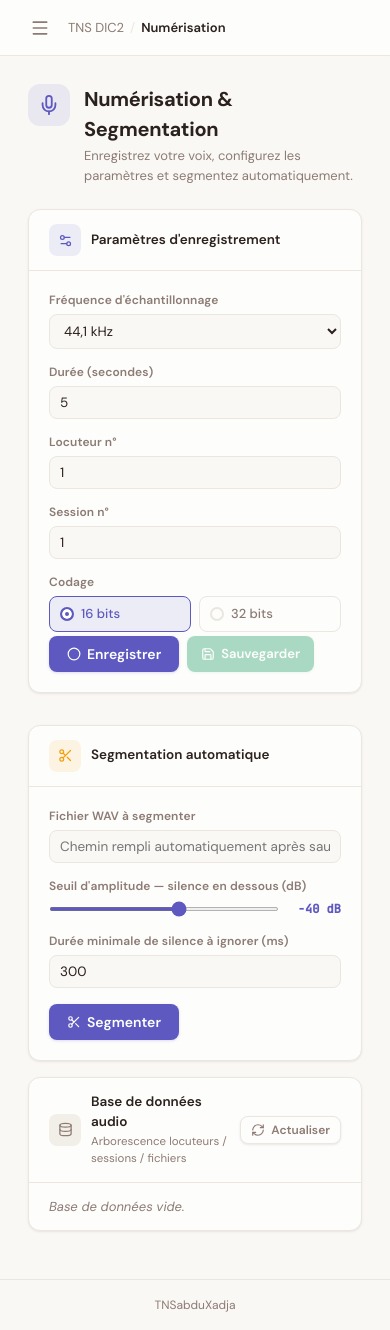
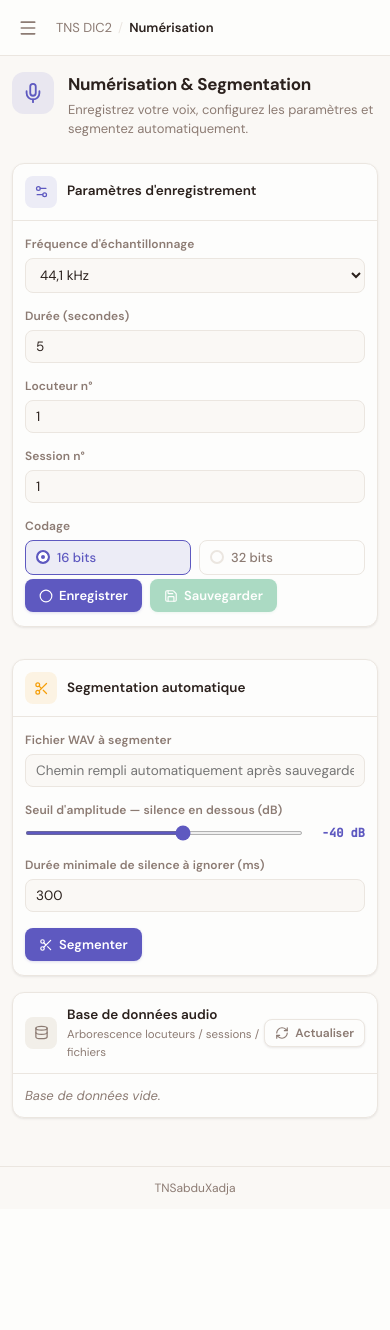
Before and after one commit to abduu11/TNS_PROJECT, a Flask app: page /partie1 in a window 390 px wide. After the commit the page ends 1195 px from the top, so only its background shows below. Run offline with Flask 3, Linux system fonts and the light colour scheme; data that the repository does not hold is empty.

Commit message:
new amelioration🎉

```diff
--- a/app.py
+++ b/app.py
@@ -251,6 +251,9 @@ def upload_audio():
     sr, samples = wavfile.read(wav_path)
     if samples.ndim > 1:
         samples = samples[:, 0]
+    # Normaliser les float32 vers la plage int16 pour cohérence des calculs
+    if samples.dtype == np.float32 or samples.dtype == np.float64:
+        samples = (samples * 32767).clip(-32768, 32767)
     samples = samples.astype(np.float64)
 
     return jsonify({
@@ -293,6 +296,8 @@ def filter_audio():
     sr, samples = wavfile.read(wav_path)
     if samples.ndim > 1:
         samples = samples[:, 0]
+    if samples.dtype == np.float32 or samples.dtype == np.float64:
+        samples = (samples * 32767).clip(-32768, 32767)
     samples = samples.astype(np.float64)
 
     N     = len(samples)
@@ -317,7 +322,16 @@ def filter_audio():
 
     out_name = f"filtered_{os.path.basename(wav_path)}"
     out_path = os.path.join(UPLOAD_DIR, out_name)
-    wavfile.write(out_path, sr, y_filtered.astype(np.int16))
+
+    # Normalisation robuste : ramener à la même amplitude que l'original
+    # puis convertir en int16 (plage -32768 à 32767)
+    orig_max = np.max(np.abs(samples))
+    filt_max = np.max(np.abs(y_filtered))
+    if filt_max > 0 and orig_max > 0:
+        y_filtered = y_filtered / filt_max * orig_max
+    # Clamp et conversion int16
+    y_int16 = np.clip(y_filtered, -32768, 32767).astype(np.int16)
+    wavfile.write(out_path, sr, y_int16)
 
     return jsonify({
         "time_orig":       _build_time_data(samples, sr),
--- a/static/css/style.css
+++ b/static/css/style.css
@@ -1288,7 +1288,7 @@ body {
 }
 
 /* ── RESPONSIVE ─────────────────────────────────────────────── */
-@media (max-width:900px) {
+@media (max-width: 900px) {
     .two-col {
         grid-template-columns: 1fr;
     }
@@ -1309,3 +1309,100 @@ body {
         font-size: 22px;
     }
 }
+
+@media (max-width: 600px) {
+    .page-body {
+        padding: 16px 12px 0;
+    }
+
+    .panel-body {
+        padding: 14px 12px;
+    }
+
+    .panel-head {
+        padding: 12px;
+    }
+
+    .panel-body-sm {
+        padding: 12px;
+    }
+
+    .two-col {
+        grid-template-columns: 1fr;
+    }
+
+    .cards-grid {
+        grid-template-columns: 1fr;
+    }
+
+    .filter-grid {
+        grid-template-columns: 1fr;
+    }
+
+    .form-grid {
+        grid-template-columns: 1fr;
+    }
+
+    .hero {
+        padding: 16px 12px 28px;
+    }
+
+    .hero-title {
+        font-size: 20px;
+    }
+
+    .hero-sub {
+        margin-bottom: 20px;
+    }
+
+    .chart-wrap {
+        height: 160px;
+    }
+
+    .upload-zone {
+        padding: 24px 12px;
+    }
+
+    .formula-box {
+        font-size: 11.5px;
+        padding: 8px 10px;
+    }
+
+    /* Tableau segments scrollable horizontalement */
+    .seg-table-wrap {
+        width: 100%;
+        overflow-x: auto;
+        -webkit-overflow-scrolling: touch;
+    }
+
+    /* Noms de fichiers tronqués */
+    .data-table .mono {
+        max-width: 130px;
+        overflow: hidden;
+        text-overflow: ellipsis;
+        white-space: nowrap;
+    }
+
+    /* Audio inline dans le tableau : taille réduite */
+    .data-table audio {
+        width: 120px;
+        height: 28px;
+    }
+
+    .btn-lg {
+        padding: 8px 14px;
+        font-size: 13px;
+    }
+
+    .page-header h1 {
+        font-size: 17px;
+    }
+
+    .topbar {
+        padding: 0 12px;
+    }
+
+    .page-footer {
+        padding: 12px;
+    }
+}
--- a/static/js/partie1.js
+++ b/static/js/partie1.js
@@ -38,6 +38,15 @@ btnRecord.addEventListener("click", async () => {
  */
 async function startRecording() {
   const duration = parseInt(document.getElementById("duration").value) || 5;
+
+  // Vérifier que l'API est disponible (HTTPS ou localhost requis)
+  if (!navigator.mediaDevices || !navigator.mediaDevices.getUserMedia) {
+    showAlert(recStatus,
+      "Microphone indisponible. Accédez via http://localhost:5000 ou activez HTTPS.",
+      "error");
+    return;
+  }
+
   try {
     recorder = new AudioRecorder(duration);
 
--- a/templates/partie1.html
+++ b/templates/partie1.html
@@ -136,6 +136,7 @@
                         <i data-lucide="layers"></i>
                         <span id="segCount"></span>
                     </div>
+                    <div class="seg-table-wrap">
                         <table class="data-table">
                             <thead>
                                 <tr>
@@ -148,6 +149,7 @@
                             </thead>
                             <tbody id="segTableBody"></tbody>
                         </table>
+                    </div>
                 </div>
             </div>
         </div>
```
Lines whose indentation alone changed are shown as unchanged.
